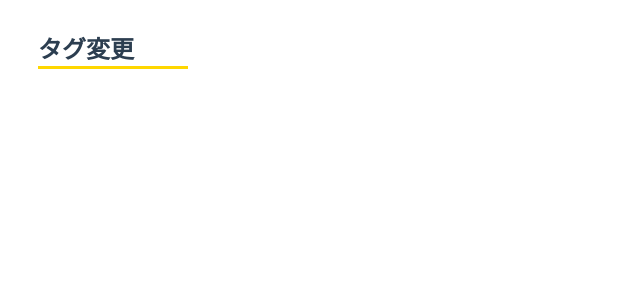
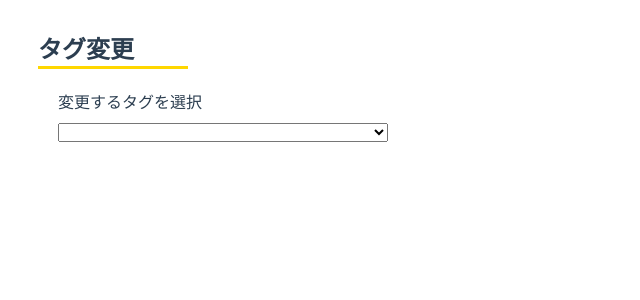
Before and after one commit to 38022/P3Icontrol, a Vue app: page /tag/change in a window 1280 px wide. Shown: the top 300 px of the page, without its empty margins (0-640 px from the left). Built offline with nearby package versions, Linux system fonts and the light colour scheme.

Commit message:
タグ変更のセレクトボックス設置

```diff
--- a/src/components/TagChange.vue
+++ b/src/components/TagChange.vue
@@ -1,8 +1,28 @@
 <template>
   <div class="tag-change">
     <h2>タグ変更</h2>
+    <div class="select-tag">
+      <p>変更するタグを選択</p>
+      <select v-model="selectedTag">
+        <option v-for="tags in tagsList" :key="tags" :value="tags">
+          {{ tags }}
+        </option>
+      </select>
+    </div>
+
   </div>
 </template>
+
+<script>
+export default {
+  name: 'TagChange',
+  data() {
+    return {
+      tagsList: ['L4_b_p3_001_004_テンター出ツレ_Th250_DS_PV']
+    }
+  }
+}
+</script>
 
 <style scoped>
 h2 {
@@ -22,4 +42,17 @@ h2::after {
   height: 3px;
   background: #FFD700;
 }
+.select-tag {
+  display: flex;
+  flex-direction: column;
+  margin-left: 50px;
+  gap: 10px;
+}
+.select-tag p {
+  text-align: left;
+  margin: 0;
+}
+.select-tag select {
+  width: 330px;
+}
 </style>
```
